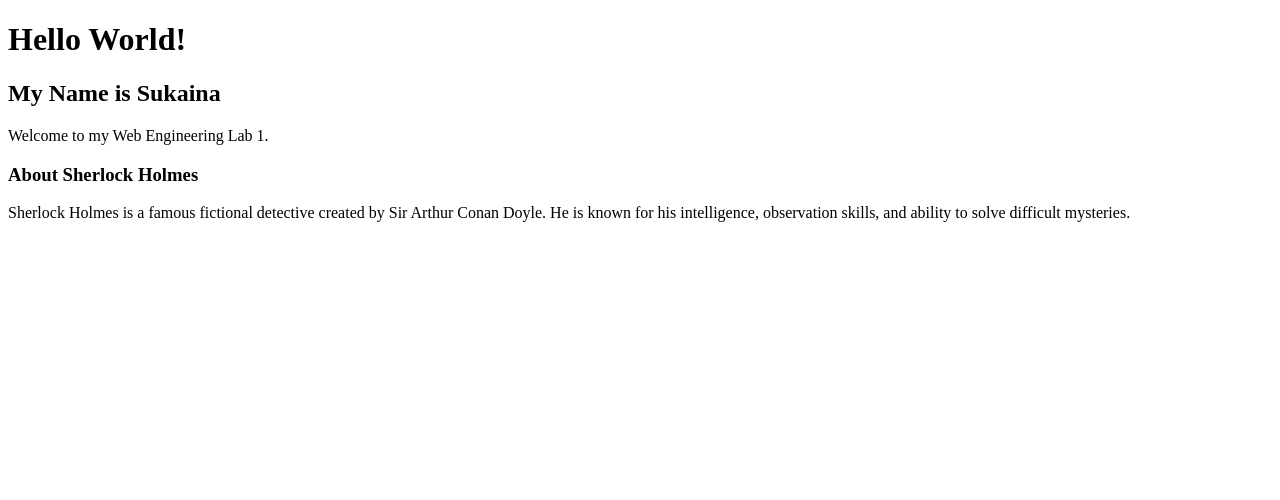
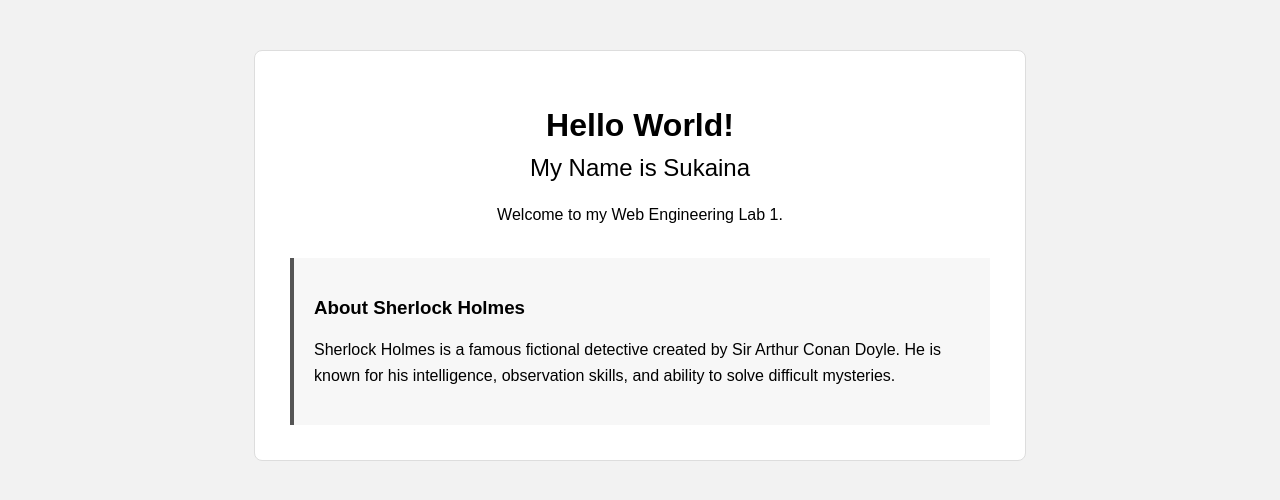
Before and after one commit to sukaina8n/lab1-hello-world, a plain HTML site: page index.html in a window 1280 px wide. Drawn offline with Linux system fonts and the light colour scheme.

Commit message:
Improve page design

```diff
--- a/index.html
+++ b/index.html
@@ -1,26 +1,68 @@
-
 <!DOCTYPE html>
 <html lang="en">
 <head>
     <meta charset="UTF-8">
     <meta name="viewport" content="width=device-width, initial-scale=1.0">
     <title>Hello World</title>
+
+    <style>
+        body {
+            font-family: Arial, sans-serif;
+            background-color: #f2f2f2;
+            margin: 0;
+            padding: 50px;
+        }
+
+        .box {
+            max-width: 700px;
+            margin: auto;
+            background-color: white;
+            padding: 35px;
+            border: 1px solid #ddd;
+            border-radius: 8px;
+            text-align: center;
+        }
+
+        h1 {
+            margin-bottom: 10px;
+        }
+
+        h2 {
+            font-weight: normal;
+            margin-top: 0;
+        }
+
+        .about {
+            margin-top: 30px;
+            padding: 20px;
+            background-color: #f7f7f7;
+            border-left: 4px solid #555;
+            text-align: left;
+        }
+
+        p {
+            line-height: 1.6;
+        }
+    </style>
 </head>
+
 <body>
 
+    <div class="box">
         <h1>Hello World!</h1>
-
         <h2>My Name is Sukaina</h2>
 
         <p>Welcome to my Web Engineering Lab 1.</p>
 
+        <div class="about">
             <h3>About Sherlock Holmes</h3>
-
             <p>
                 Sherlock Holmes is a famous fictional detective created by
                 Sir Arthur Conan Doyle. He is known for his intelligence,
                 observation skills, and ability to solve difficult mysteries.
             </p>
+        </div>
+    </div>
 
 </body>
 </html>
```
Lines whose indentation alone changed are shown as unchanged.
